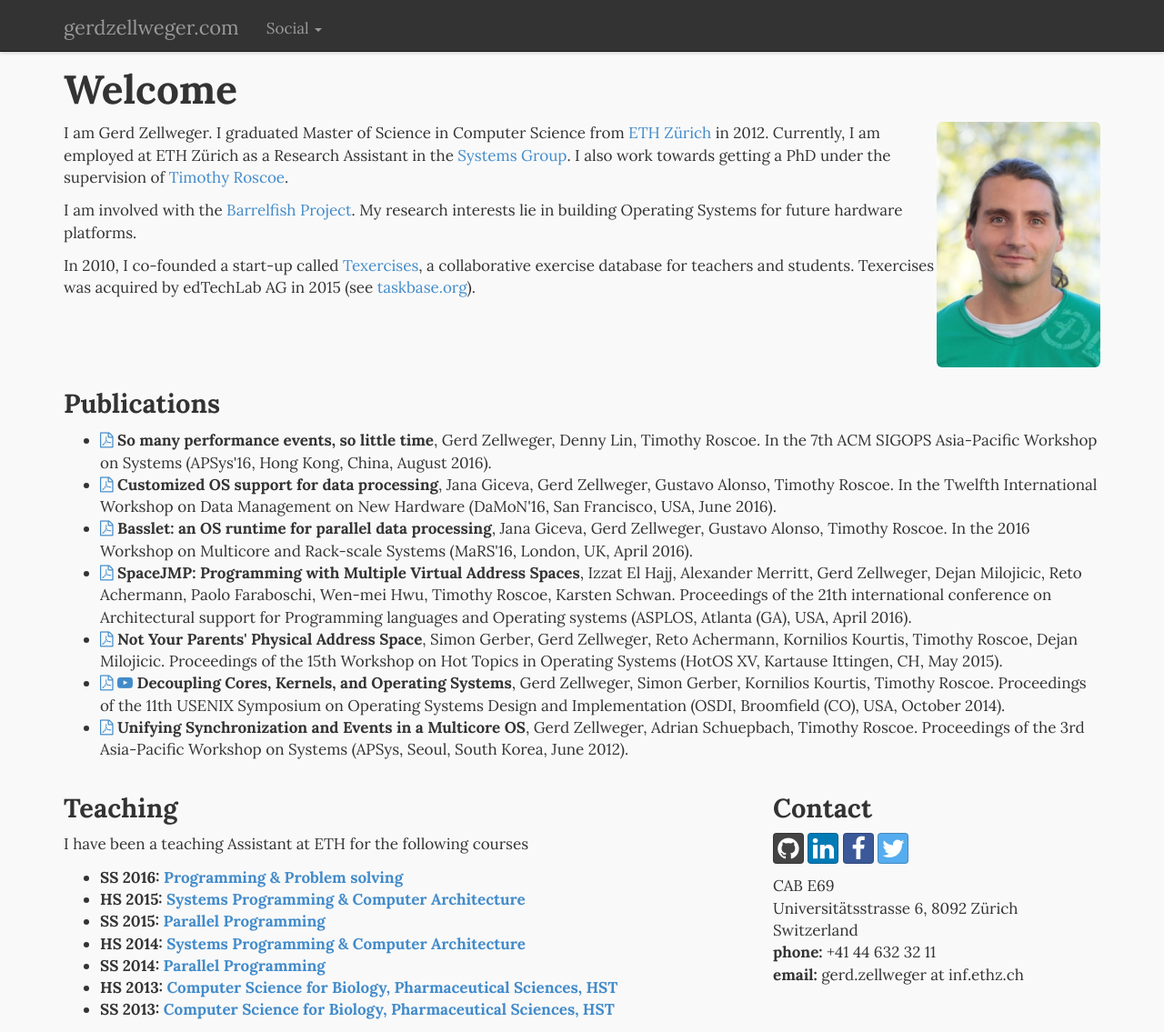
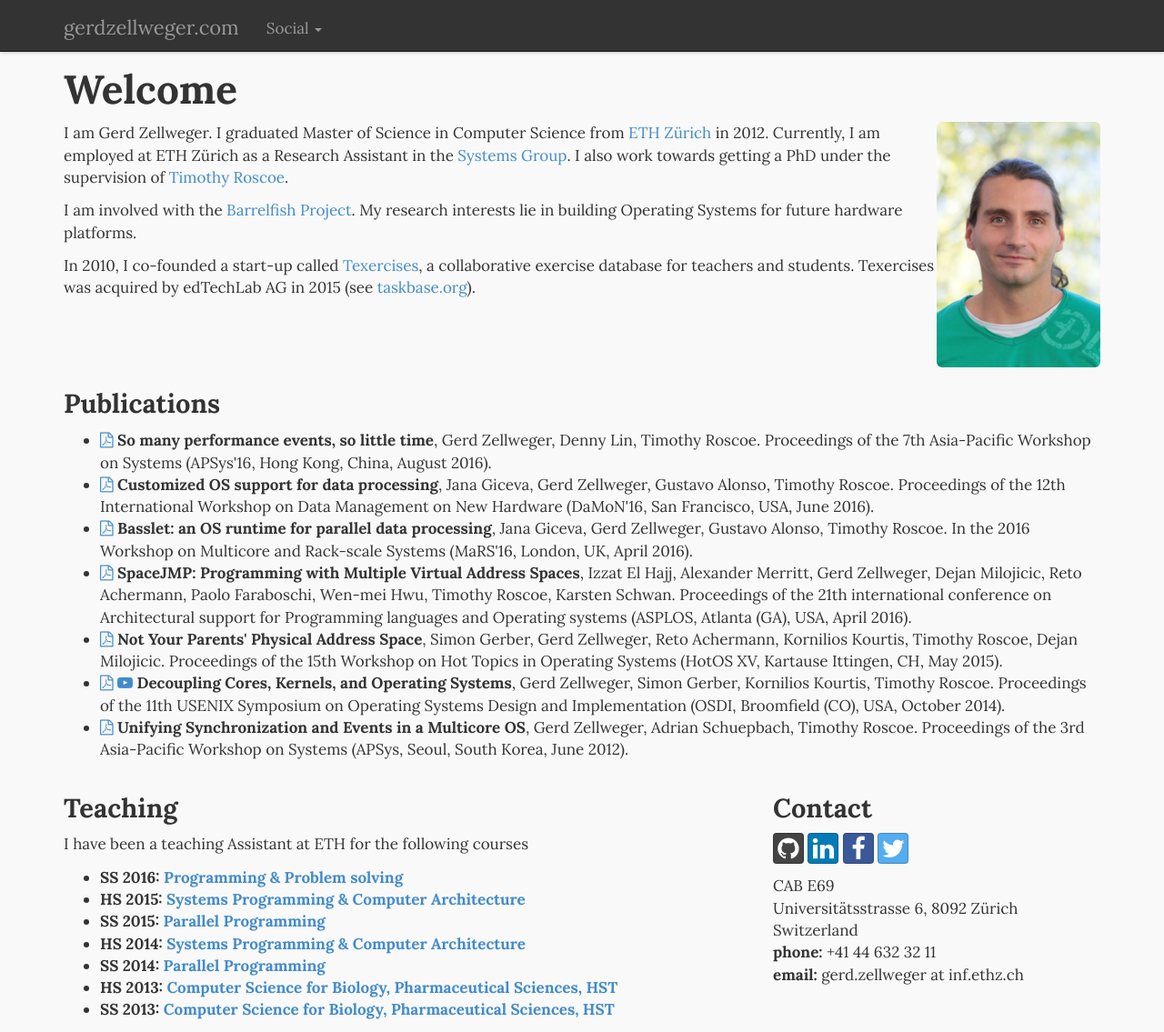
Before and after one commit to gz/website, a Jekyll site: the page built from index.html, in a window 1280 px wide and 1135 px high. Shown: the whole window at 91% size. Built offline with Jekyll 4.4.1, drawn with Linux system fonts in a browser that asks for light colours; nearby versions of some CDN libraries; Markdown is read by kramdown in place of the engine named in the settings.

Commit message:
Fix titles.
Signed-off-by: Gerd Zellweger <mail@gerdzellweger.com>

```diff
--- a/index.html
+++ b/index.html
@@ -27,11 +27,11 @@ title: Gerd Zellweger
 <ul class="unstyled">
     <li>
         <a href="papers/glatt-apsys16.pdf"><i class="fa fa-file-pdf-o"></i></a>
-        <strong>So many performance events, so little time</strong>, Gerd Zellweger, Denny Lin, Timothy Roscoe. In the 7th ACM SIGOPS Asia-Pacific Workshop on Systems (APSys'16, Hong Kong, China, August 2016).
+        <strong>So many performance events, so little time</strong>, Gerd Zellweger, Denny Lin, Timothy Roscoe. Proceedings of the 7th Asia-Pacific Workshop on Systems (APSys'16, Hong Kong, China, August 2016).
     </li>
   <li>
       <a href="papers/customizedos-damon16.pdf"><i class="fa fa-file-pdf-o"></i></a>
-      <strong>Customized OS support for data processing</strong>, Jana Giceva, Gerd Zellweger, Gustavo Alonso, Timothy Roscoe. In the Twelfth International Workshop on Data Management on New Hardware (DaMoN'16, San Francisco, USA, June 2016).
+      <strong>Customized OS support for data processing</strong>, Jana Giceva, Gerd Zellweger, Gustavo Alonso, Timothy Roscoe. Proceedings of the 12th International Workshop on Data Management on New Hardware (DaMoN'16, San Francisco, USA, June 2016).
   </li>
   <li>
       <a href="papers/basslet-mars16.pdf"><i class="fa fa-file-pdf-o"></i></a>
```
